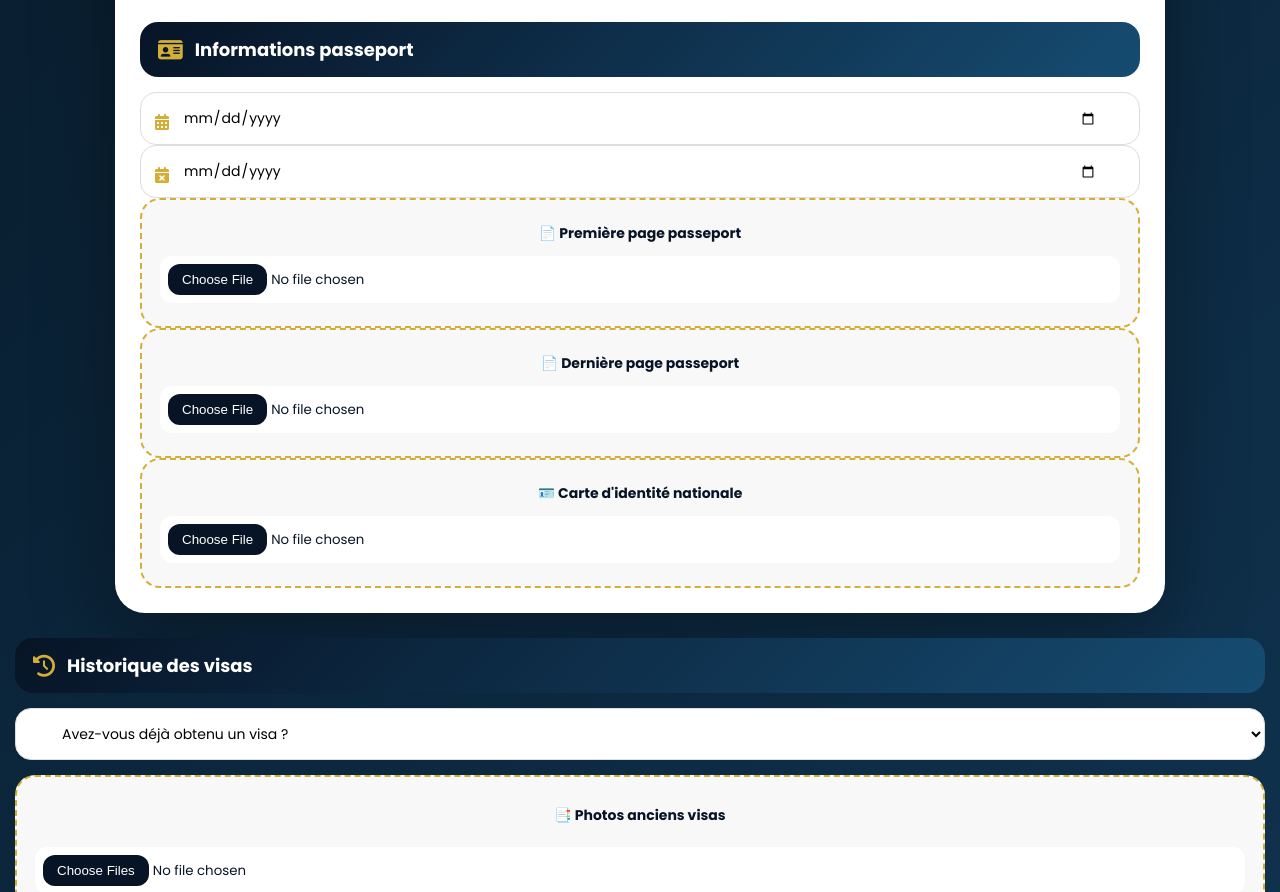
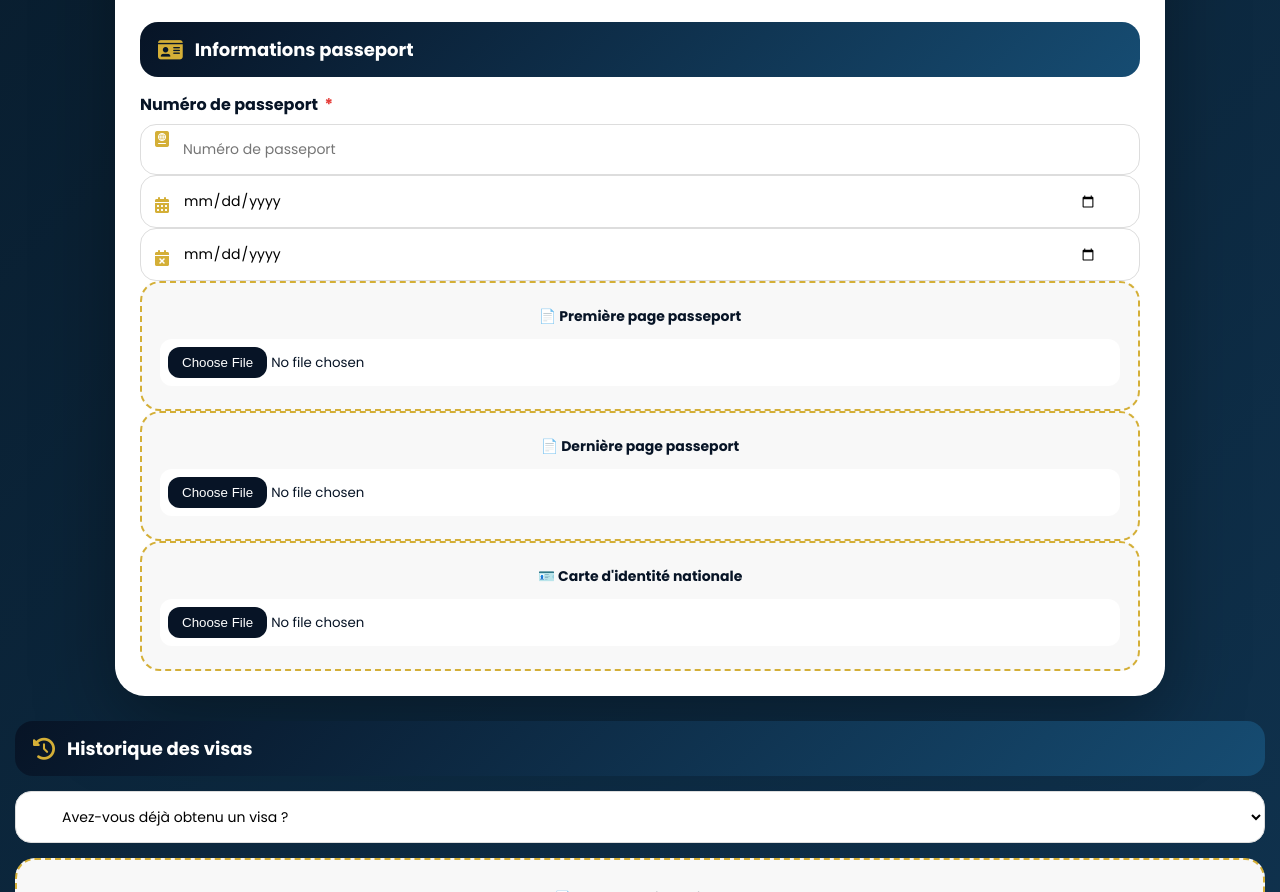
Before and after one commit to AquarevTravel/AQUAREV-Travel, a website: page visa-request.html in a window 1280 px wide. Shown: the part 1108-2000 px from the top of the page. Drawn offline with Linux system fonts and the light colour scheme.

Commit message:
Fix admin requests and update visa form

```diff
--- a/admin/requests/requests.js
+++ b/admin/requests/requests.js
@@ -1,7 +1,3 @@
-import{initializeApp}from"https://www.gstatic.com/firebasejs/10.12.2/firebase-app.js";
-import{
-initializeApp
-}from"https://www.gstatic.com/firebasejs/10.12.2/firebase-app.js";
 
 import{
 getFirestore,
--- a/visa-request.html
+++ b/visa-request.html
@@ -46,6 +46,9 @@ data-ar="دولة الوجهة">
 Pays de destination
 </span>
 </div>
+
+
+
 
 
 <div class="country-selector">
@@ -140,6 +143,19 @@ data-ar-placeholder="دولة أخرى / اكتب يدويا">
 </div>
 
 
+
+
+
+
+
+
+
+
+
+
+
+
+
 <input type="hidden" id="selectedCountry">
 
 
@@ -706,6 +722,18 @@ Informations passeport
 </div>
 </div>
 
+<div class="input-box">
+<label>
+<span data-fr="Numéro de passeport" data-en="Passport Number" data-ar="رقم جواز السفر">Numéro de passeport</span>
+<span class="required">*</span>
+</label>
+<i class="fa-solid fa-passport"></i>
+<input type="text" id="passportNumber" name="Passport Number" placeholder="Numéro de passeport" data-fr-placeholder="Numéro de passeport" data-en-placeholder="Passport Number" data-ar-placeholder="رقم جواز السفر" autocomplete="off">
+</div>
+
+
+
+
 
 
 <div class="input-box">
```
